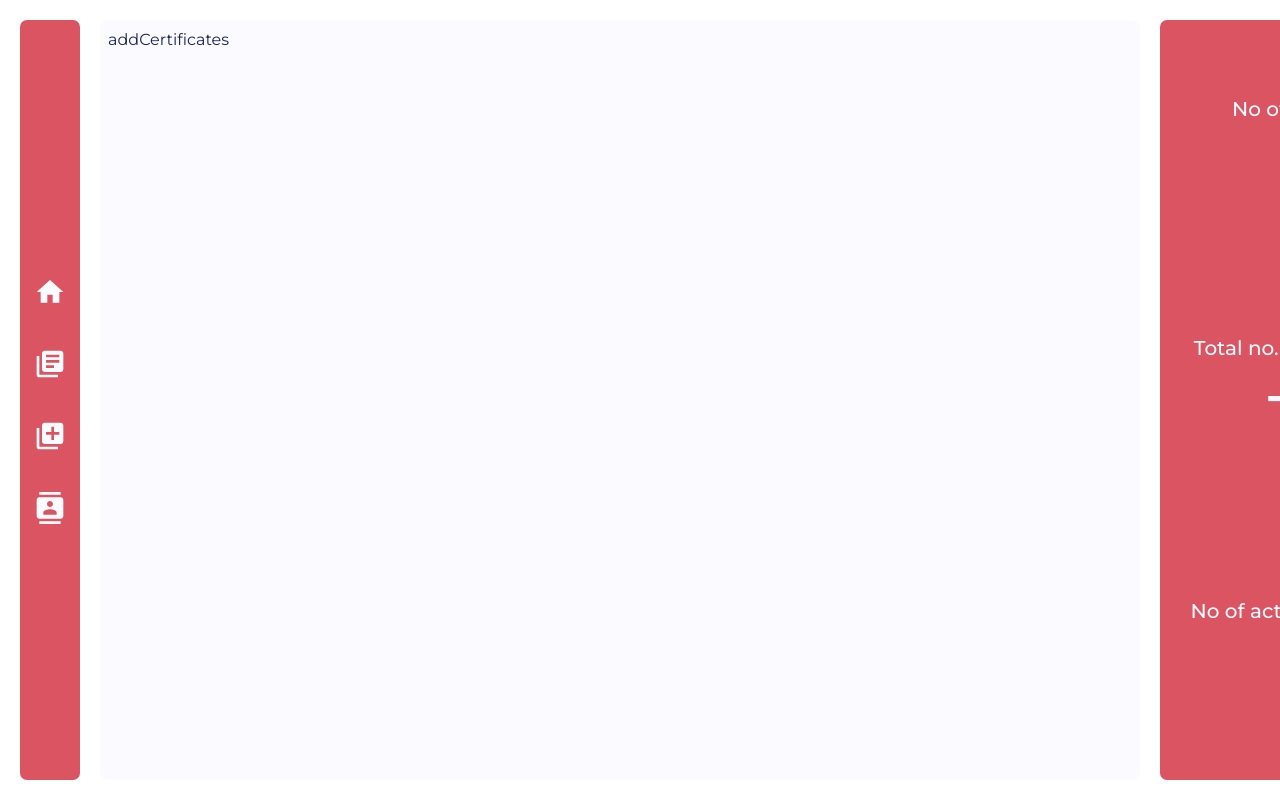
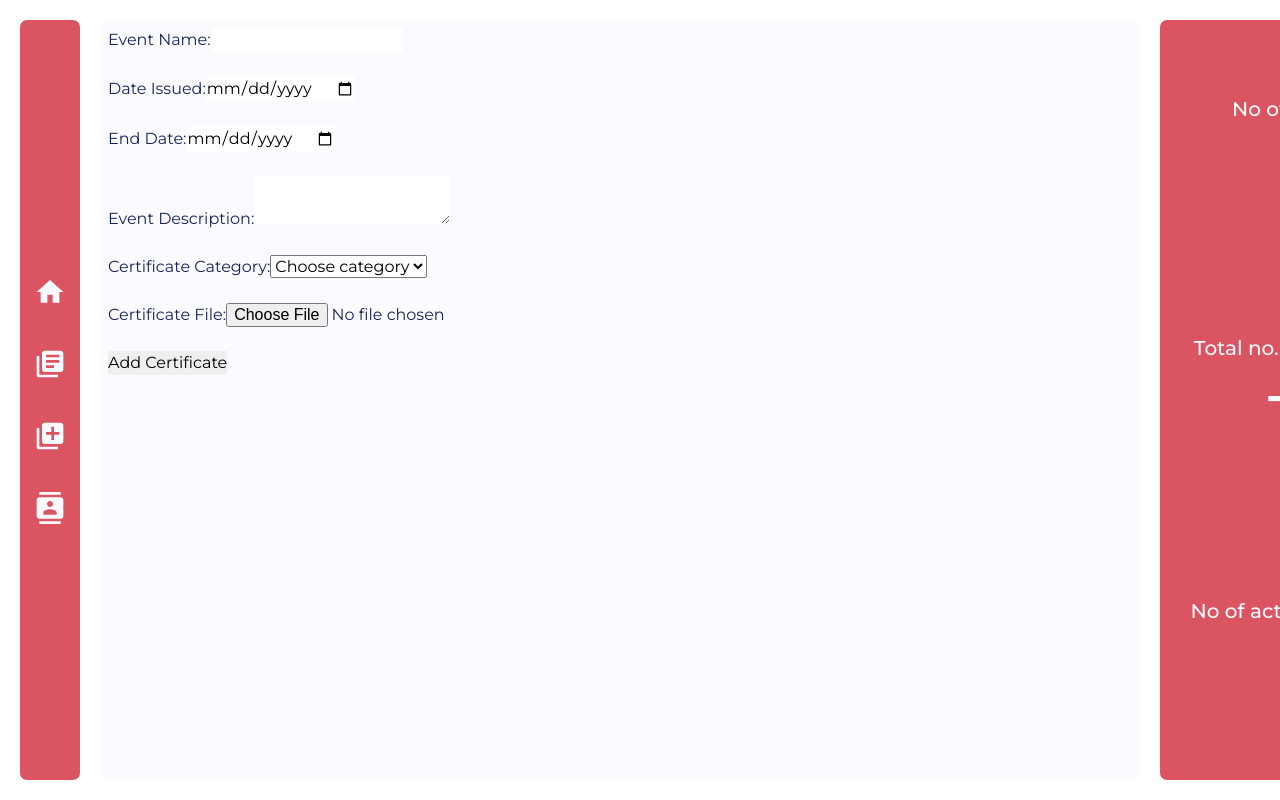
Before and after one commit to alvin1904/skillvine-client, a Next.js app: page /student/certificates/add in a window 1280 px wide. Built offline with nearby package versions, Linux system fonts and the light colour scheme.

Commit message:
addcertificate commit

```diff
--- /dev/null
+++ b/src/componentsUser/certificate/Addcertificate.js
@@ -0,0 +1,16 @@
+import React from 'react'
+import Leftadd from './Leftadd'
+import Rightadd from './Rightadd'
+
+export default function Addcertificate() {
+  return (
+    <div>
+         <form action="submit_certificate.php" method="post" encType="multipart/form-data">
+         <Leftadd />
+         <Rightadd />
+         </form>
+
+
+    </div>
+  )
+}
--- /dev/null
+++ b/src/componentsUser/certificate/Leftadd.js
@@ -0,0 +1,29 @@
+import React from 'react'
+
+export default function Leftadd() {
+  return (
+    <div className='Leftadd'>
+
+      <div className="Event_name">
+        <label htmlFor="event_name">Event Name:</label>
+        <input type="text" id="event_name" name="event_name" required/><br/><br/>
+      </div>
+
+      <div className="Date_issued">
+        <label htmlFor="date_issued">Date Issued:</label>
+        <input type="date" id="date_issued" name="date_issued" required/><br/><br/>
+      </div>
+
+      <div className="End_date">
+        <label htmlFor="end_date">End Date:</label>
+        <input type="date" id="end_date" name="end_date"/><br/><br/>
+      </div>
+
+      <div className="Event_desc">
+        <label htmlFor="event_desc">Event Description:</label>
+        <textarea id="event_desc" name="event_desc" required/><br/><br/>
+      </div>
+
+    </div>
+  )
+}
--- /dev/null
+++ b/src/componentsUser/certificate/Rightadd.js
@@ -0,0 +1,30 @@
+import React from 'react'
+
+export default function Rightadd() {
+  return (
+    <div className='Rightadd'>
+
+    <div className="Drop_down">
+        <label htmlFor="cert_category">Certificate Category:</label>
+        <select id="cert_category" name="cert_category" required>
+          <option value="" selected disabled>Choose category</option>
+          <option value="workshop">Workshop</option>
+          <option value="internship">Internship</option>
+          <option value="course">Course</option>
+          <option value="other">Other</option>
+        </select><br/><br/>
+      </div>
+
+      <div className="cer_file">
+        <label htmlFor="cert_file">Certificate File:</label>
+        <input type="file" id="cert_file" name="cert_file" accept=".jpg, .jpeg, .png, application/pdf" required/><br/><br/>
+      </div>
+
+      <div className="submit">
+        <input type="submit" value="Add Certificate"/>
+      </div>
+
+
+    </div>
+  )
+}
--- a/src/pages/login/index.js
+++ b/src/pages/login/index.js
@@ -4,7 +4,6 @@ import React from "react";
 export default function login() {
   return (
     <div>
-      login
       <LoginComponent />
     </div>
   );
--- a/src/pages/student/certificates/add/index.js
+++ b/src/pages/student/certificates/add/index.js
@@ -1,8 +1,14 @@
-import StudentLayout from '@/layouts/StudentLayout'
-import React from 'react'
+
+import Addcertificate from "@/componentsUser/certificate/Addcertificate";
+import StudentLayout from "@/layouts/StudentLayout";
+import React from "react";
 
 export default function addCertificates() {
   return (
-    <StudentLayout>addCertificates</StudentLayout>
-  )
+    <StudentLayout>
+      <div className="add_certificate">
+       <Addcertificate />
+      </div>
+    </StudentLayout>
+  );
 }
```
Also changed, not shown: src/pages/student/certificates/edit/index.js (+9 -4 lines).
